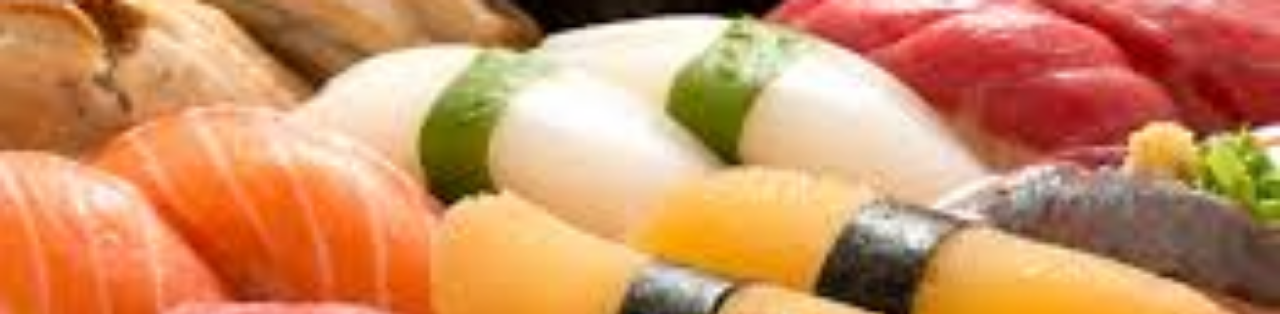
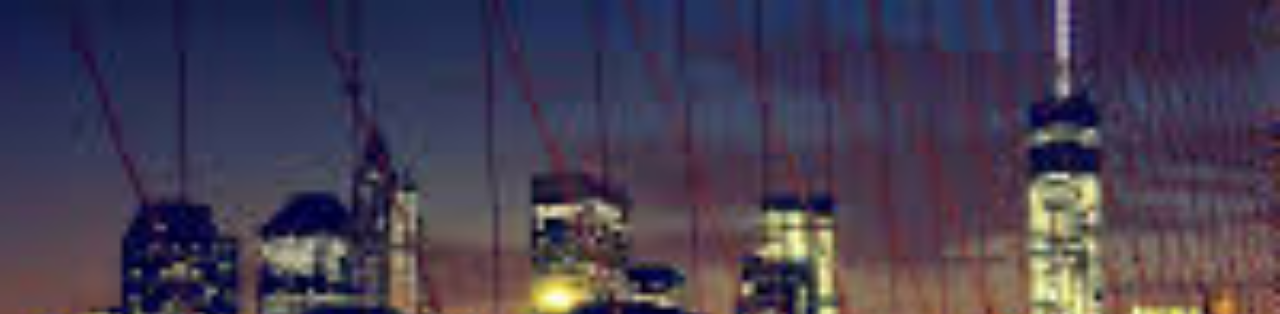
Before and after one commit to kyosuke-kkk/LP, a plain HTML site: page index.html in a window 1280 px wide. Shown: the top 314 px of the page. Drawn offline with nearby package versions, Linux system fonts and the light colour scheme; files whose address does not match are found by name; a web font is replaced by a local one.

Commit message:
change bg-image

```diff
--- a/css/style.css
+++ b/css/style.css
@@ -240,7 +240,7 @@ nav ul li a {
 /*-----------------------------------------------------------------------------------*/
 
 #header {
-  background: url("../images/sushi.jpeg") repeat scroll center center / cover;
+  background: url("../images/newyork\ night\ view.jpeg") repeat scroll center center / cover;
   height: 100vh;
   width: 100%;
 }
```
